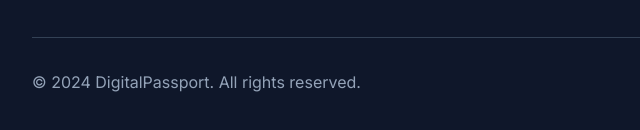
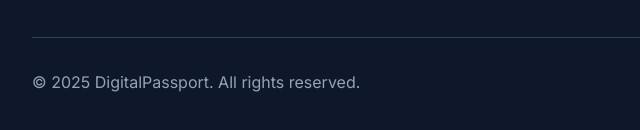
Before and after one commit to digitalpassport0/digitalpassport0.github.io, a plain HTML site: page index.html in a window 1280 px wide. Shown: the part 9597-9727 px from the top of the page, 0-640 px from the left. Drawn offline with nearby package versions, Linux system fonts and the light colour scheme.

Commit message:
Update index.html

```diff
--- a/index.html
+++ b/index.html
@@ -1530,7 +1530,7 @@
 
             <div class="border-t border-slate-700 pt-8 flex flex-col md:flex-row justify-between items-center">
                 <p class="text-slate-400 mb-4 md:mb-0">
-                    © 2024 DigitalPassport. All rights reserved.
+                    © 2025 DigitalPassport. All rights reserved.
                 </p>
                 <div class="flex space-x-6 text-sm">
                     <a href="#" class="text-slate-400 hover:text-white transition-colors">Privacy Policy</a>
```
